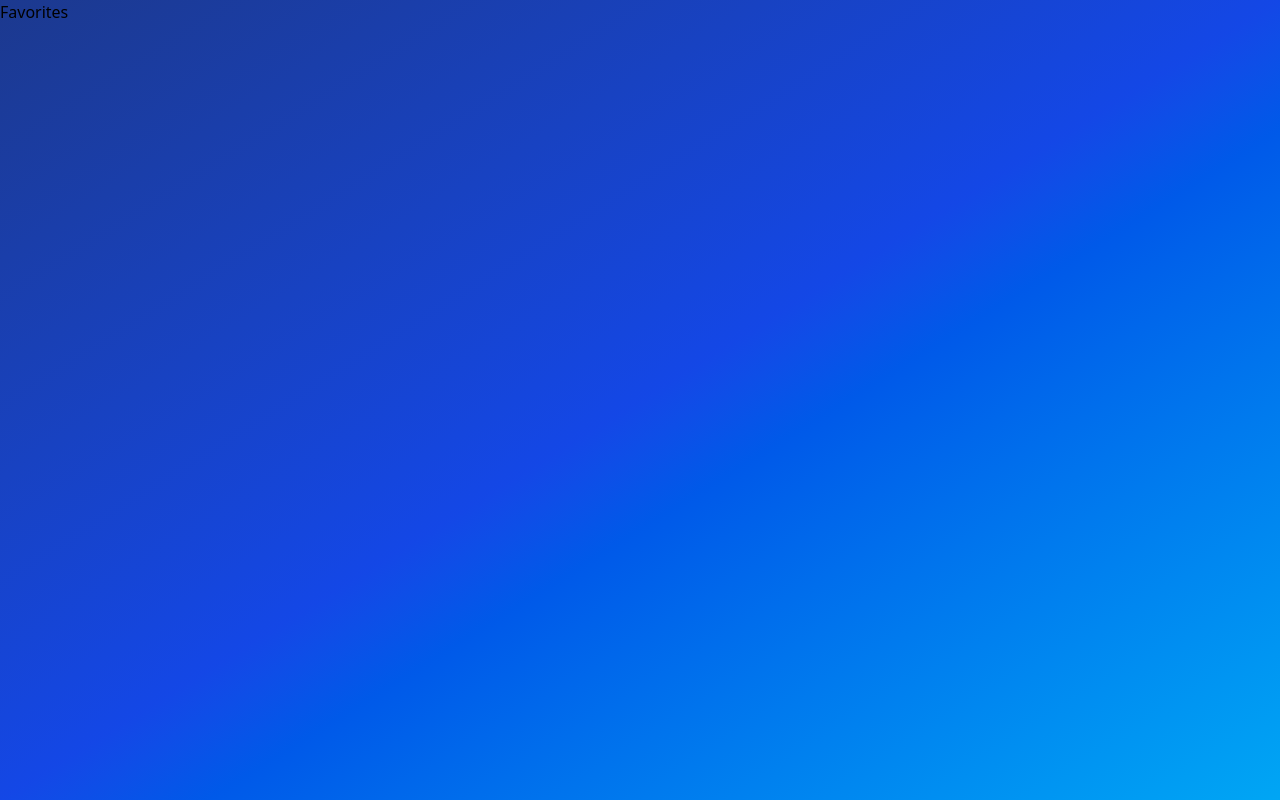
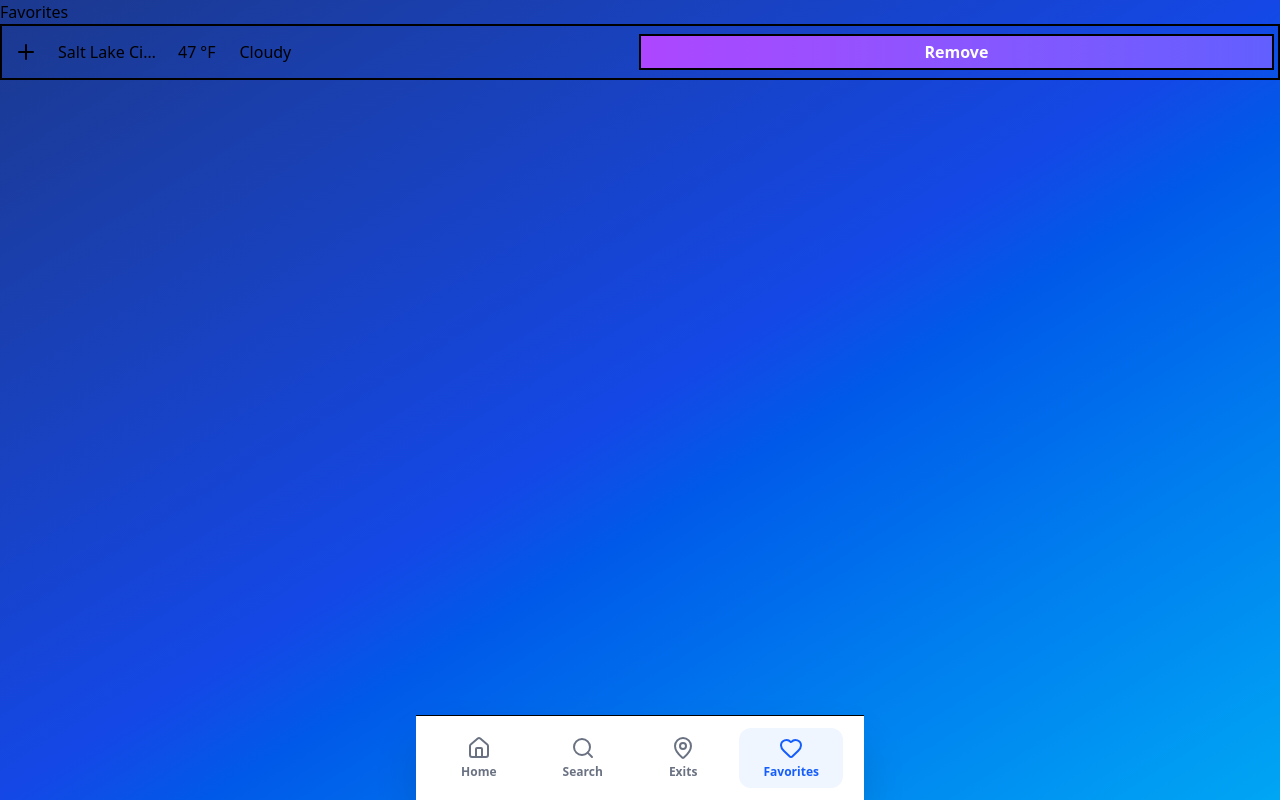
Before and after one commit to poloblue1357/weatherapp, a React (Vite) app in the folder frontend/: page /favorites in a window 1280 px wide. Built offline with nearby package versions, Linux system fonts and the light colour scheme.

Commit message:
component work

```diff
--- a/frontend/src/components/WeatherCard.jsx
+++ b/frontend/src/components/WeatherCard.jsx
@@ -14,7 +14,7 @@ function WeatherCard({ weatherInfo, isFavorite, onToggleFavorite }) {
         } else if (speed === 5) {
         return { color: 'from-amber-500 to-orange-600', text: 'PROCEED WITH CAUTION' };
         } else {
-        return { color: 'from-red-500 to-rose-600', text: 'JUMPING NOT RECOMMENDED - EVALUATE CONDITIONS ON SITE' };
+        return { color: 'from-red-500 to-rose-600', text: 'EVALUATE CONDITIONS ON SITE' };
         }
     };
 
--- /dev/null
+++ b/frontend/src/components/WeatherTile.jsx
@@ -0,0 +1,43 @@
+import NavBar from "./NavBar"
+import WeatherCard from "./WeatherCard"
+import { useState } from "react"
+import { Plus } from 'lucide-react'
+
+function WeatherTile() {
+    const [showCard, setShowCard] = useState(false)
+
+    const cardDisplay = () => {
+        setShowCard(!showCard)
+    }
+
+    return (
+        <div>
+            <div
+                className="border-2 w-full h-14 flex flex-row items-center cursor-pointer justify-between"
+                onClick={cardDisplay}
+            >
+                <div className="flex flex-row space-x-5 items-center w-full">
+                    <Plus size={24} color="black" className="ml-3"/>
+                    <p className="truncate flex-1 max-w-25">Salt Lake City salt lake city</p>
+                    <p>47<span className="px-1 text-md">°F</span></p>
+                    <p>Cloudy</p>
+                </div>
+                <button
+                    className="w-full bg-gradient-to-r from-purple-500 to-indigo-500 hover:from-purple-600 hover:to-indigo-600 text-white font-bold p-1 border-2 border-black mr-1 ml-2"
+
+                >
+                    Remove
+                </button>
+            </div>
+            <div
+                className={`transition-all duration-1000 ease-in-out overflow-hidden ${showCard ? 'opacity-100 max-h-screen visible' : 'opacity-0 max-h-0 invisible'}`}
+            >
+                <div>THIS IS A TEST DIV TO SEE IF THE TOGGLE WORKS!</div>
+            </div>
+
+            <NavBar />
+        </div>
+    )
+}
+
+export default WeatherTile
--- a/frontend/src/pages/Favorites.jsx
+++ b/frontend/src/pages/Favorites.jsx
@@ -1,10 +1,12 @@
-
+import WeatherTile from "../components/WeatherTile"
 // up to 10 locations saved in local storage
 function Favorites() {
 
     return (
         <div>
             Favorites
+
+            <WeatherTile />
         </div>
     )
 }
--- a/frontend/src/pages/Search.jsx
+++ b/frontend/src/pages/Search.jsx
@@ -59,6 +59,7 @@ function Search() {
 
     const data = await fetchWeatherData(location);
     if (data) {
+      console.log("data:", data)
       setWeatherData(data);
       const gustData = await fetchWindGustData(location);
       setWindGust(gustData);
@@ -68,6 +69,7 @@ function Search() {
       setWeatherInfo(info);
 
       setIsFavorite(isInFavorites(location));
+      setLocation('')
     } else {
       setError('Could not fetch weather data. Please check the location.');
       setWeatherInfo(null);
```
Also changed, not shown: frontend/src/context/AppDataContext.jsx (added), frontend/src/context/AppDataProvider.jsx (added).
